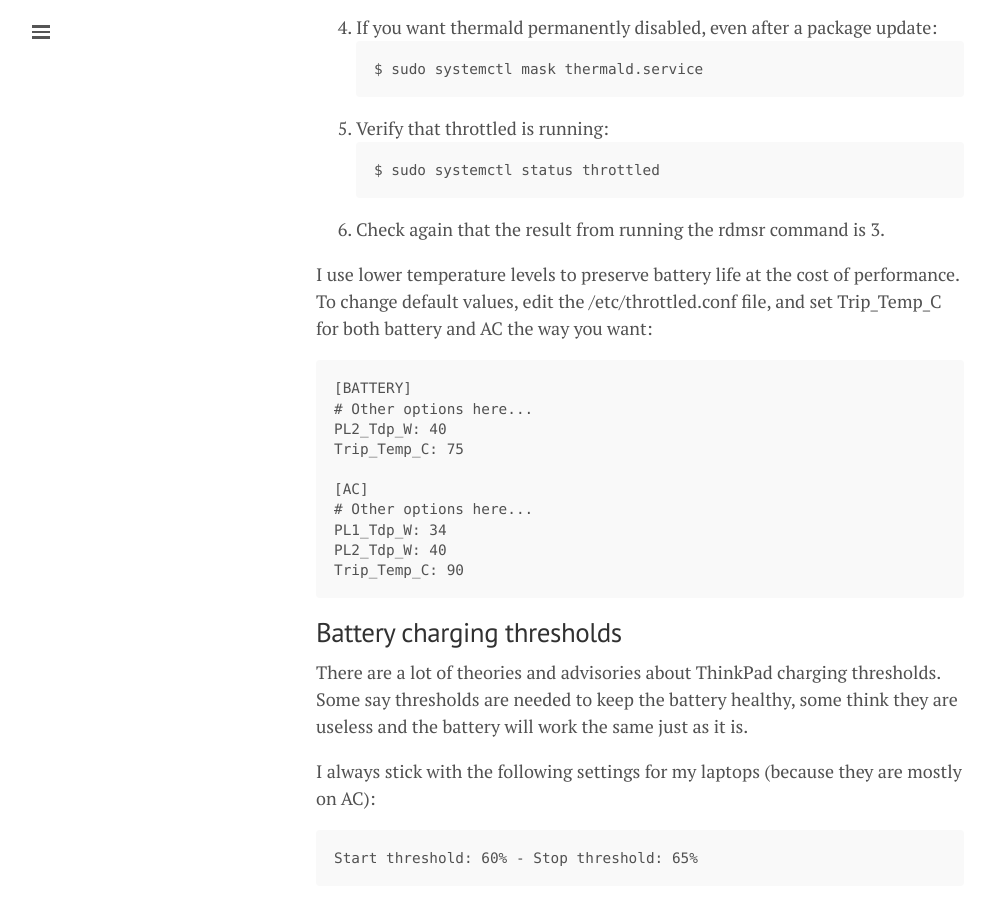
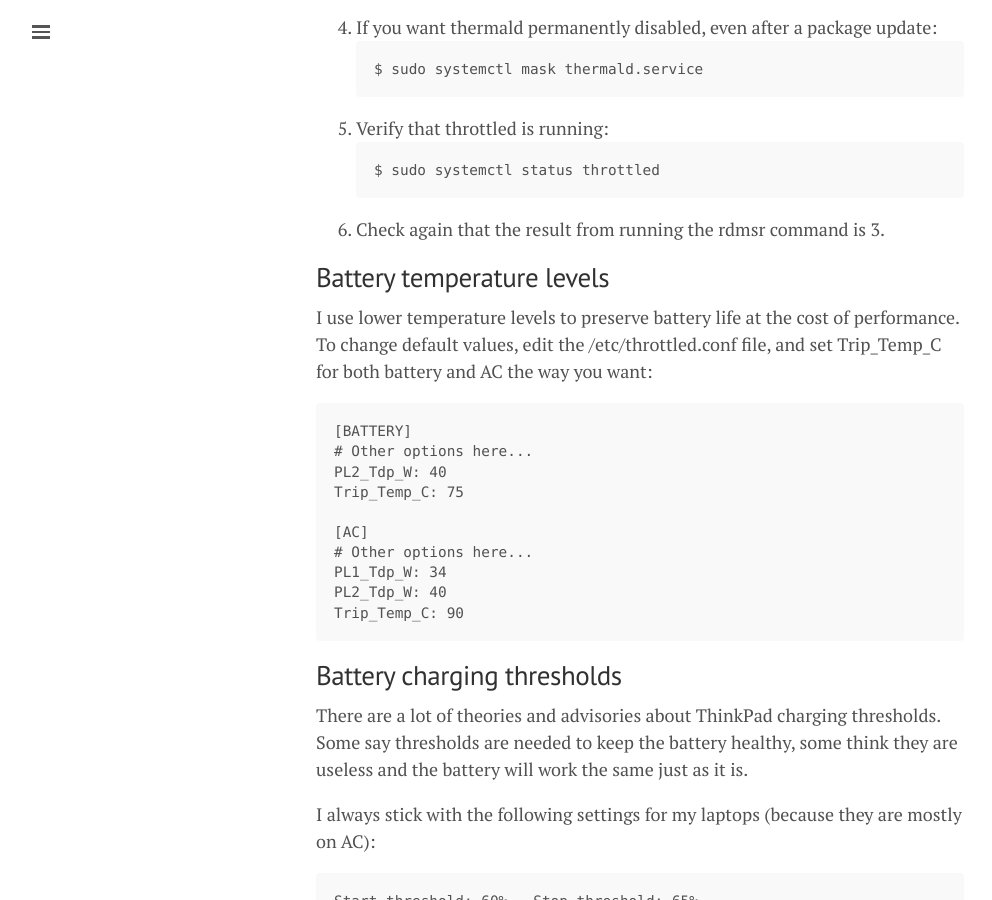
Before and after one commit to lgeurts/lgeurts.github.io, a Jekyll site: the page built from _posts/2021-10-15-ubuntu-setup-notes-for-x1-carbon-gen8.md, in a window 1280 px wide and 900 px high, scrolled down 5172 px. Shown: the whole window, without its empty margins (0-992 px from the left). Built offline with Jekyll 4.4.1, drawn with Linux system fonts in a browser that asks for light colours; nearby versions of some CDN libraries; comment, search, counter and statistics services are not loaded.

Commit message:
Update 2021-10-15-ubuntu-setup-notes-for-x1-carbon-gen8.md

````diff
--- a/_posts/2021-10-15-ubuntu-setup-notes-for-x1-carbon-gen8.md
+++ b/_posts/2021-10-15-ubuntu-setup-notes-for-x1-carbon-gen8.md
@@ -191,6 +191,8 @@ $ sudo systemctl status throttled
 ```
 6. Check again that the result from running the rdmsr command is 3.
 
+## Battery temperature levels
+
 I use lower temperature levels to preserve battery life at the cost of performance. To change default values, edit the /etc/throttled.conf file, and set Trip_Temp_C for both battery and AC the way you want:
 ```
 [BATTERY]
@@ -204,6 +206,7 @@ PL1_Tdp_W: 34
 PL2_Tdp_W: 40
 Trip_Temp_C: 90
 ```
+
 ## Battery charging thresholds
 
 There are a lot of theories and advisories about ThinkPad charging thresholds.
````
